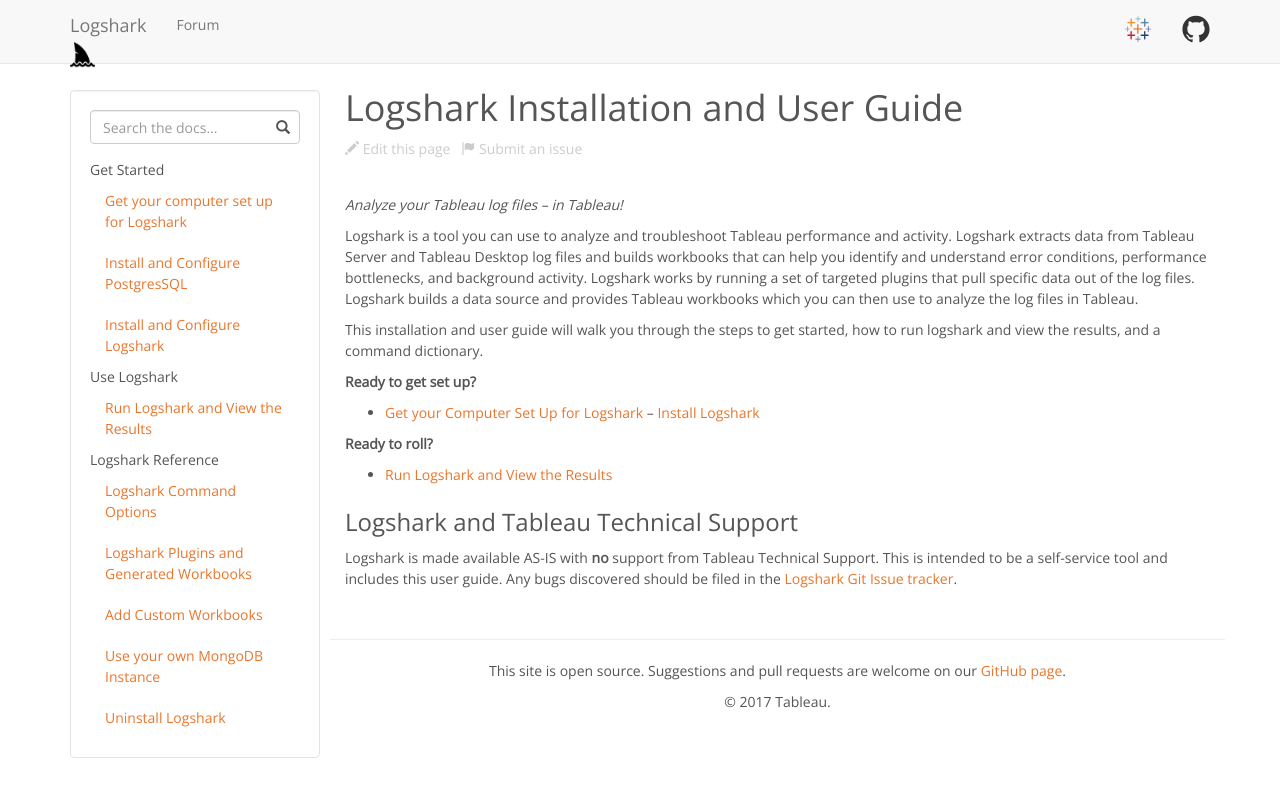
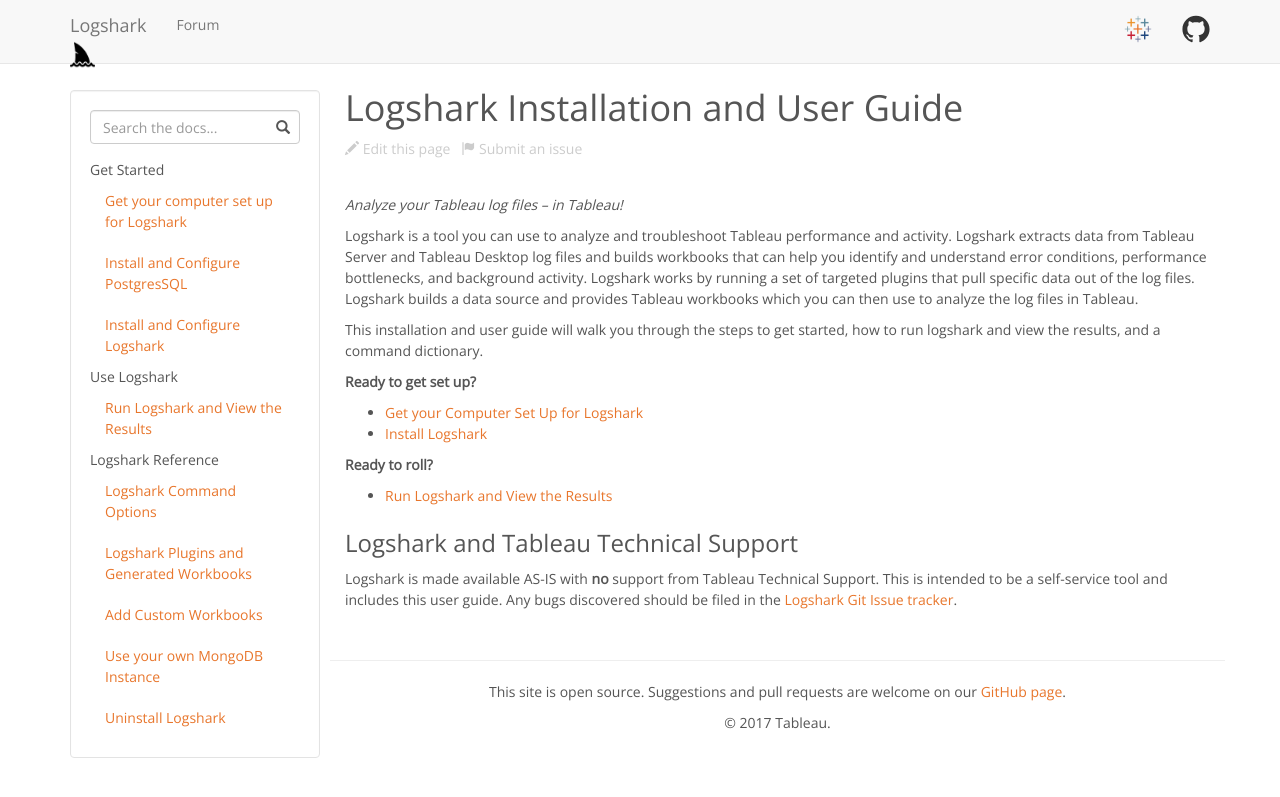
Before and after one commit to tableau/Logshark, a Jekyll site: the page built from docs/index.md, in a window 1280 px wide. Shown: the top 797 px of the page. Built offline with Jekyll 4.4.1, drawn with Linux system fonts in a browser that asks for light colours.

```diff
--- a/docs/index.md
+++ b/docs/index.md
@@ -22,7 +22,7 @@ In this section:
 **Ready to get set up?**
 
 - [Get your Computer Set Up for Logshark](docs/logshark_prefunc)
--- [Install Logshark](docs/logshark_install)
+- [Install Logshark](docs/logshark_install)
 
 **Ready to roll?**
 
```
